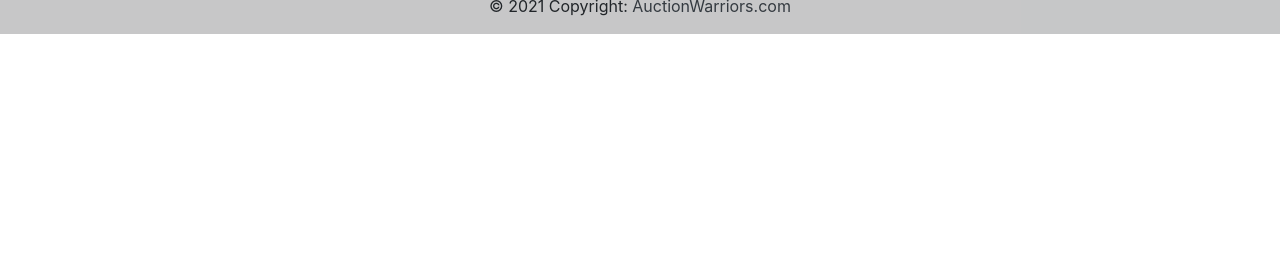
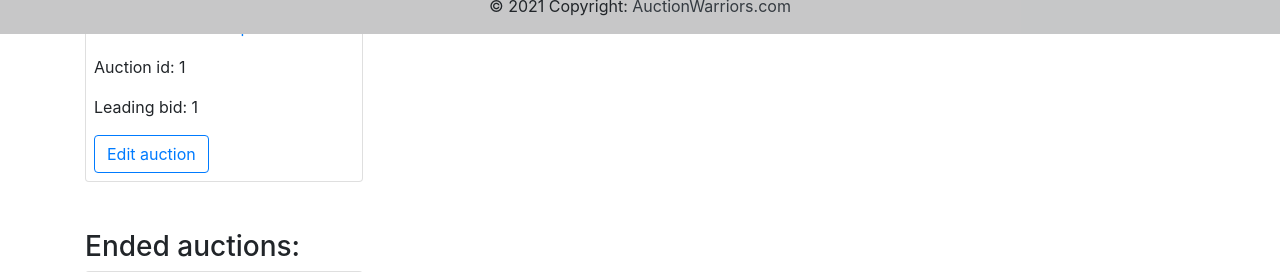
Before and after one commit to Auction-Wariors/old-stuff, a Django app: template app/templates/stores/dashboard.html in a window 1280 px wide. Shown: the part 766-1038 px from the top of the page. Before the commit the page ends 800 px from the top, so only its background shows below. Run offline with Django 3.2, Linux system fonts and the light colour scheme; the template is opened without the code that fills it: values that come from a table or form of the project are taken from there, others are empty; a user stored in the database is signed in; tables that the repository leaves empty hold one stand-in row (values such as "Sample post"); some libraries are stand-ins or nearby versions.

Commit message:
Store dashboard: Added list of active and ended auctions

```diff
--- a/app/templates/stores/dashboard.html
+++ b/app/templates/stores/dashboard.html
@@ -6,15 +6,18 @@
                 <div class="col-lg-4">
                     <div class="card mb-4">
                         <div class="card-body text-center">
-            <img src="https://cdn1.iconfinder.com/data/icons/circle-outlines/512/Shopping_Cart_Ecommerce_Shop_Buy_Store_Checkout-512.png" alt="avatar" class="rounded-circle img-fluid" style="width: 150px;">
+                            <img src="https://cdn1.iconfinder.com/data/icons/circle-outlines/512/Shopping_Cart_Ecommerce_Shop_Buy_Store_Checkout-512.png"
+                                 alt="avatar" class="rounded-circle img-fluid" style="width: 150px;">
                             <h5 class="my-3">{{ store.name }}</h5>
                             <div class="d-flex justify-content-center mb-2">
-              <a href="{% url 'stores:update_store' %}" type="button" class="btn btn-outline-primary me-2">
+                                <a href="{% url 'stores:update_store' %}" type="button"
+                                   class="btn btn-outline-primary me-2">
                                     Edit store Information
                                 </a>
                             </div>
                             <div class="d-flex justify-content-center mb-2">
-              <a href="{% url 'auctions:add_auction' %}" type="button" class="btn btn-outline-primary me-2">
+                                <a href="{% url 'auctions:add_auction' %}" type="button"
+                                   class="btn btn-outline-primary me-2">
                                     Add Auction
                                 </a>
                             </div>
@@ -48,7 +51,7 @@
                                         <p class="mb-0">Phone</p>
                                     </div>
                                     <div class="col-sm-9">
-                <p class="text-muted mb-0">{{ store.phone_number}}</p>
+                                        <p class="text-muted mb-0">{{ store.phone_number }}</p>
                                     </div>
                                 </div>
                             {% endif %}
@@ -57,11 +60,58 @@
                 </div>
             </div>
         </div>
+
+        <h3>Active auctions:</h3>
         {% if auctions %}
-        <div class="container py-5">
-        <h3>Active auctions:</h3>
+
+            <div class="d-flex flex-wrap">
                 {% for auction in auctions %}
-            <p>Id: {{ auction.id }} -> {{ auction.name }}</p>
+
+                    <div class="card w-25 mr-3">
+                        <div class="p-2"><img
+                                src="https://hips.hearstapps.com/edc.h-cdn.co/assets/16/21/1464359609-antique-lead.jpg"
+                                height="100%" width="100%" alt=""></div>
+                        <div class="p-2"><a class="" href="{% url 'auctions:auction_detail' auction.id %}">Auction
+                            name: {{ auction.name }}</a></div>
+                        <div class="p-2">Auction id: {{ auction.id }}</div>
+                        <div class="p-2">Leading bid: {{ auction.highest_bid }}</div>
+                        <div class="p-2">
+                            <a href="#" type="button"
+                                   class="btn btn-outline-primary me-2">
+                                    Edit auction
+                                </a>
+                        </div>
+
+                    </div>
+
+                {% endfor %}
+            </div>
+        {% endif %}
+
+        {% if auctions_ended %}
+
+            <h3 class="mt-5">Ended auctions:</h3>
+            <div class="d-flex flex-wrap">
+                {% for ended in auctions_ended %}
+
+                    <div class="card w-25 mr-3">
+                        <div class="p-2"><img
+                                src="https://hips.hearstapps.com/edc.h-cdn.co/assets/16/21/1464359609-antique-lead.jpg"
+                                height="100%" width="100%" alt=""></div>
+                        <div class="p-2"><a class="" href="{% url 'auctions:auction_detail' ended.id %}">Auction
+                            name: {{ ended.name }}</a></div>
+                        <div class="p-2">Auction id: {{ ended.id }}</div>
+                        <div class="p-2">Winner: {{ ended.winner.username }}</div>
+                        <div class="p-2">
+                            {% if ended.isPayed %}
+                                <p class="text-success">Payment ok</p>
+                            {% else %}
+                                <p class="text-danger">Missing payment</p>
+                            {% endif %}
+                        </div>
+                        <div class="p-2">Price: {{ ended.highest_bid }}</div>
+                    </div>
+
                 {% endfor %}
             </div>
         {% endif %}
```
Also changed, not shown: app/stores/views.py (+5 -2 lines). Lines whose indentation alone changed are shown as unchanged.
